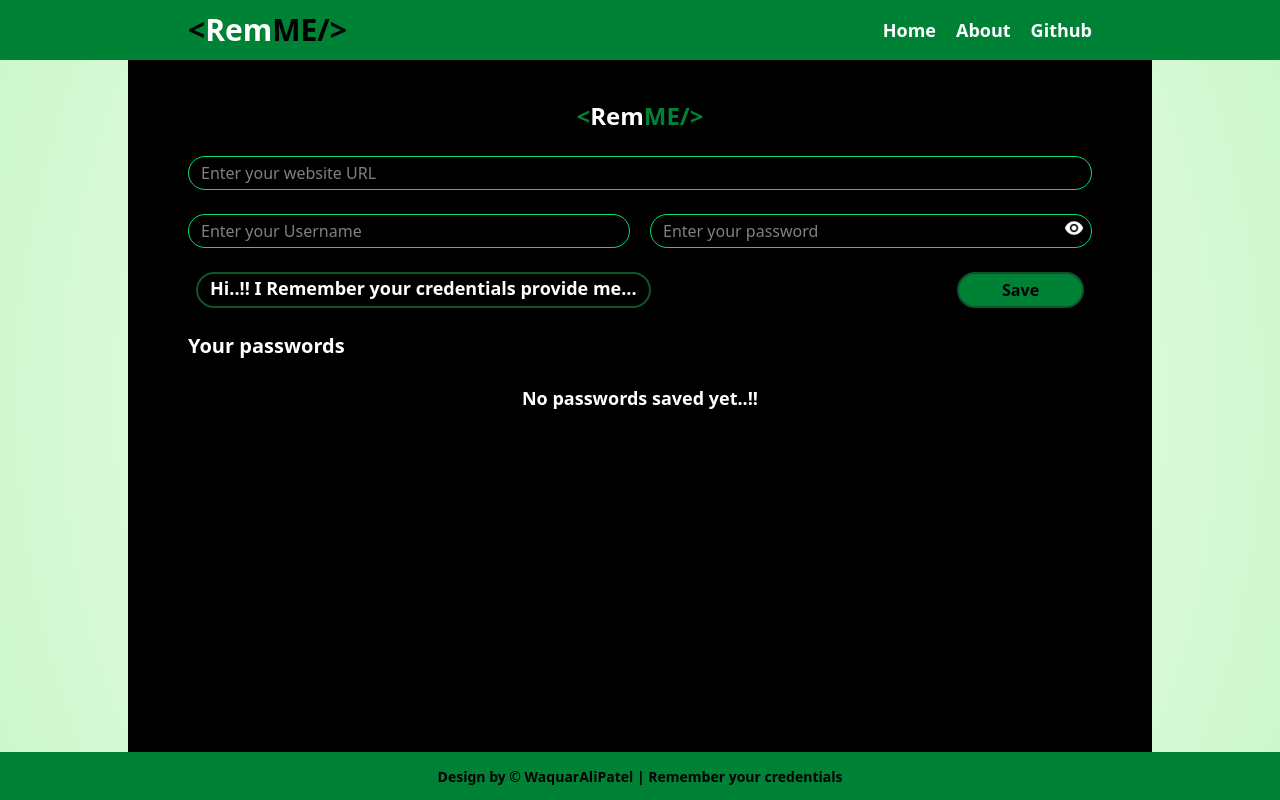
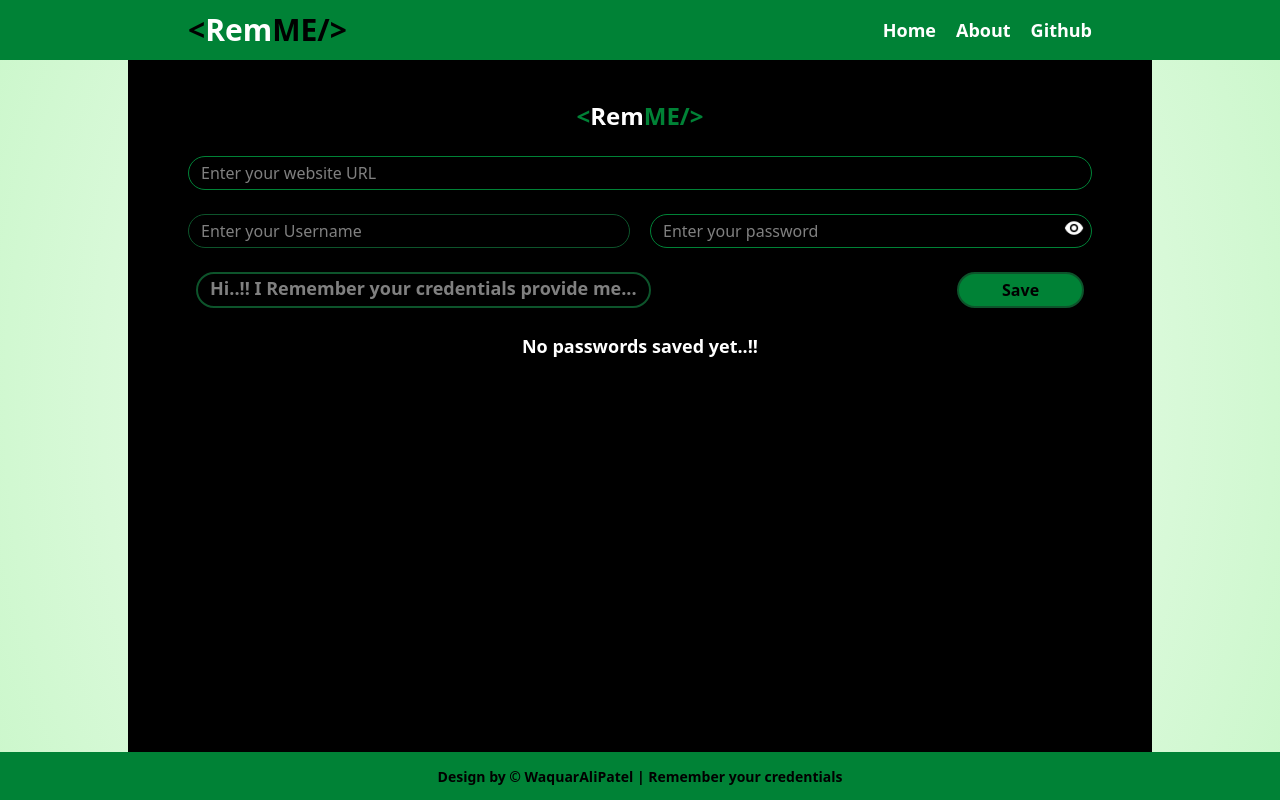
Before and after one commit to waquaralipatel/PasswordsManager-MERN-, a React (Vite) app: page / in a window 1280 px wide. Built offline with nearby package versions, Linux system fonts and the light colour scheme.

Commit message:
Update MainComponent.jsx

```diff
--- a/src/components/MainComponent.jsx
+++ b/src/components/MainComponent.jsx
@@ -3,6 +3,7 @@ import { useRef, useState, useEffect } from 'react'
 
 const MainComponent = () => {
     const ref = useRef()
+    const passref = useRef()
     const [passArray, setpassArray] = useState([])
     const [form, setform] = useState({ site: "", username: "", password: "" })
 
@@ -18,11 +19,15 @@ const MainComponent = () => {
     }
 
     const showPassword = () => {
-        alert("Password is 12345")
+        passref.current.type=passref.current.type==="password"?"text":"password"
+        console.log(passref.current.type);
+
         if (ref.current.src.includes("icons/passDisable.png")) {
             ref.current.src = "icons/passVisible.png"
+            passRef.current.type = "text"
         } else {
             ref.current.src = "icons/passDisable.png"
+            passRef.current.type = "password"
         }
 
     }
@@ -30,7 +35,7 @@ const MainComponent = () => {
     const savePwd = () => {
         setpassArray([...passArray, form])
         localStorage.setItem("passwords", JSON.stringify([...passArray, form]))
-        setform({site:"",username:"",password:""})
+        setform({ site: "", username: "", password: "" })
         console.log([...passArray, form])
     }
 
@@ -43,34 +48,35 @@ const MainComponent = () => {
                     <span className='text-white'>Rem</span>
                     <span className='text-green-700'>ME/&gt;</span>
                 </div>
-                <input name='site' onChange={handleChange} value={form.site} type=" text" placeholder='Enter your website URL' className='border-1 border-green-400 rounded-full py-1 px-3 w-full' />
+                <input name='site' onChange={handleChange} value={form.site} type=" text" placeholder='Enter your website URL' className='border-1 border-green-700 rounded-full py-1 px-3 w-full' />
                 <div className="name-pwd flex gap-5 relative">
-                    <input name='username' onChange={handleChange} value={form.username} type=" text" placeholder='Enter your Username' className='border-1 border-green-400 rounded-full py-1 px-3 w-full' />
-                    <input name='password' onChange={handleChange} value={form.password} type=" text" placeholder='Enter your password' className='border-1 border-green-400 rounded-full py-1 px-3 w-full' />
+                    <input name='username' onChange={handleChange} value={form.username} type=" text" placeholder='Enter your Username' className='border-1 border-green-900 rounded-full py-1 px-3 w-full' />
+                    <input ref={passref} name='password' onChange={handleChange} value={form.password} type="password" placeholder='Enter your password' className='border-1 border-green-700 rounded-full py-1 px-3 w-full' />
                     <span onClick={showPassword} className='absolute right-0  cursor-pointer '><img ref={ref} className='invert w-7 pr-2 pt-1' src="icons/passVisible.png" alt="" /></span>
                 </div>
                 <div className="save-btn w-full flex justify-between px-2">
-                    <p className='text-lg font-bold border-2 border-green-900 rounded-full px-3 '>Hi..!! I Remember your credentials provide me...</p>
-                    <button onClick={savePwd} className='bg-green-700 hover:bg-green-500 rounded-full w-1/7 py-1 font-bold text-black border-2 border-green-900 cursor-pointer'>Save</button>
+                    <p className='text-lg font-bold border-2 border-green-900 rounded-full px-3 text-[#808080]'>Hi..!! I Remember your credentials provide me...</p>
+                    <button onClick={savePwd} className='bg-green-700 hover:bg-green-700 rounded-full w-1/7 py-1 font-bold text-black border-2 border-green-900 cursor-pointer'>Save</button>
                 </div>
                 <div className="passwords-table flex flex-col gap-6 overflow-y-auto">
-                    <span className='text-xl font-bold'>Your passwords</span>
+                    {/*if you want to show the pwd below html code uncode */}
+                    {/* <span className='text-xl font-bold'>Your passwords</span> */}
                     {passArray.length === 0 && <p className='text-center text-lg font-bold'>No passwords saved yet..!!</p>}
-                    {passArray.length !=0 &&<table className='table-auto overflow-hidden rounded-md'>
-                        <thead className='bg-green-700 text-white p-9'>
+                    {passArray.length != 0 && <table className='table-auto overflow-hidden rounded-md'>
+                        <thead className='bg-green-700 text-black p-9'>
                             <tr>
                                 <th className='py-2 text-lg font-bold'>Site-Name</th>
                                 <th className='py-2 text-lg font-bold'>Username</th>
                                 <th className='py-2 text-lg font-bold'>Password</th>
                             </tr>
                         </thead>
-                        <tbody className='bg-green-400 text-black pb-20'>
-                            {passArray.map((item)=>{
-                                return (<tr className='text-center text-sm font-bold'>
-                                <td className="py-2"><a href={item.site} target='_blank'>{ item.site}</a></td>
-                                <td className="py-2">{item.username}</td>
-                                <td className="py-2">{item.password}</td>
-                            </tr>)
+                        <tbody className='bg-[#b6b1b0] text-black pb-20'>
+                            {passArray.map((item) => {
+                                return (<tr key={Math.random()} className='text-center text-sm font-bold'>
+                                    <td className="py-2"><a href={item.site} target='_blank'>{item.site}</a></td>
+                                    <td className="py-2">{item.username}</td>
+                                    <td className="py-2">{item.password}</td>
+                                </tr>)
                             })}
                         </tbody>
                     </table>}
```
